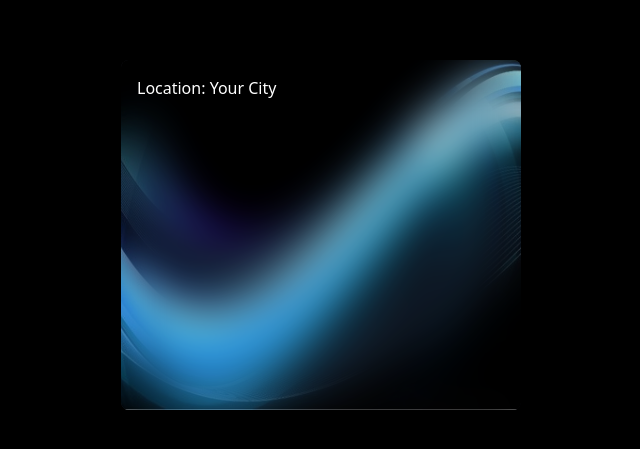
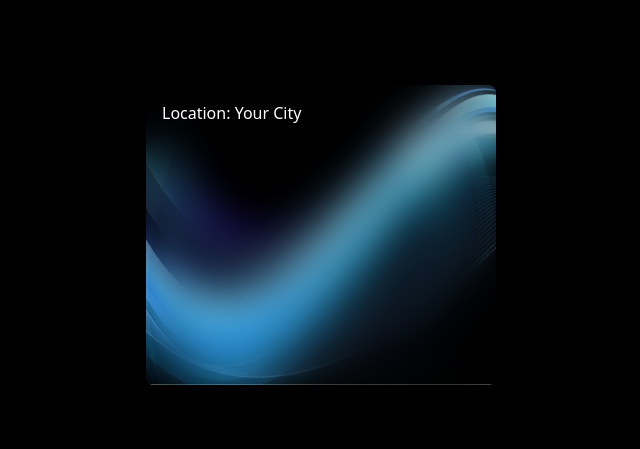
Before and after one commit to Abhishek-Sharma201/Weather-App, a Next.js app: page / in a window 1280 px wide. Shown: the part 165-614 px from the top of the page, without its empty margins (319-959 px from the left). Built offline with nearby package versions, Linux system fonts and the light colour scheme.

Commit message:
sample card width

```diff
--- a/src/app/pages/Home.css
+++ b/src/app/pages/Home.css
@@ -13,8 +13,8 @@
     border-radius: 8px;
     /* padding: 1rem; */
     gap: 1rem;
-    height: 350px;
-    width: 400px;
+    height: 300px;
+    width: 350px;
     background: linear-gradient(145deg, #1c1f26, #242830, #0d0f16);
     display: flex;
     flex-direction: column;
```
